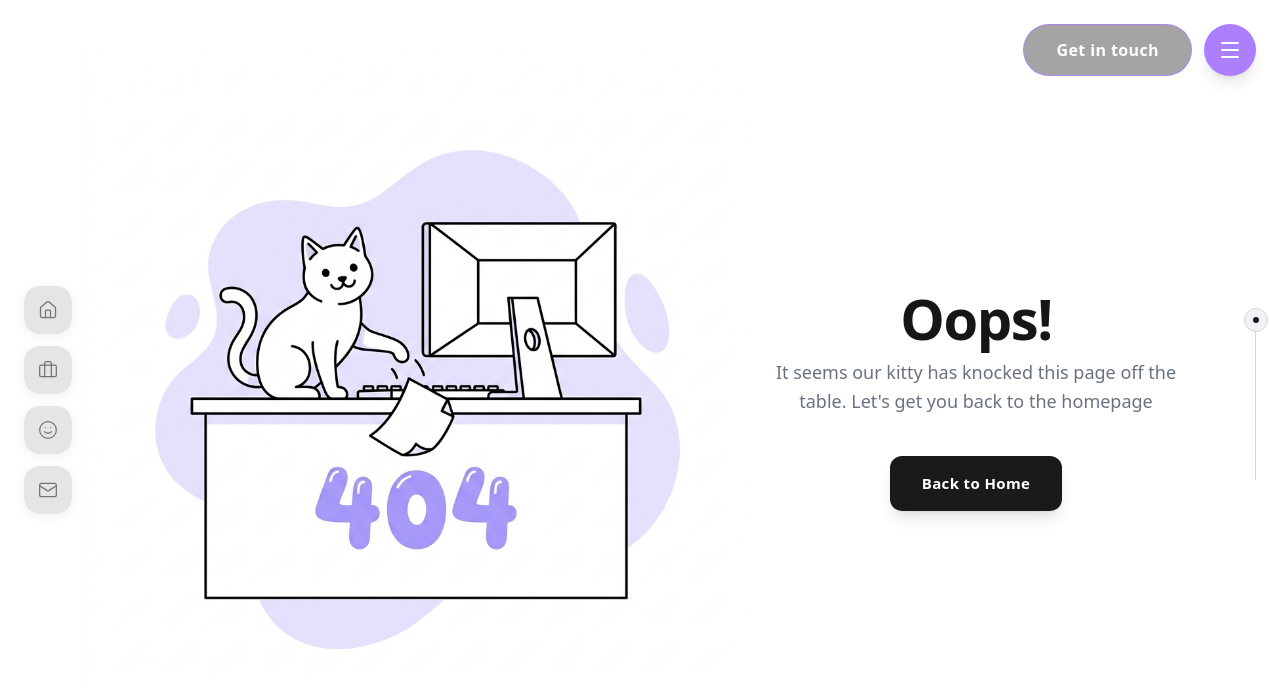
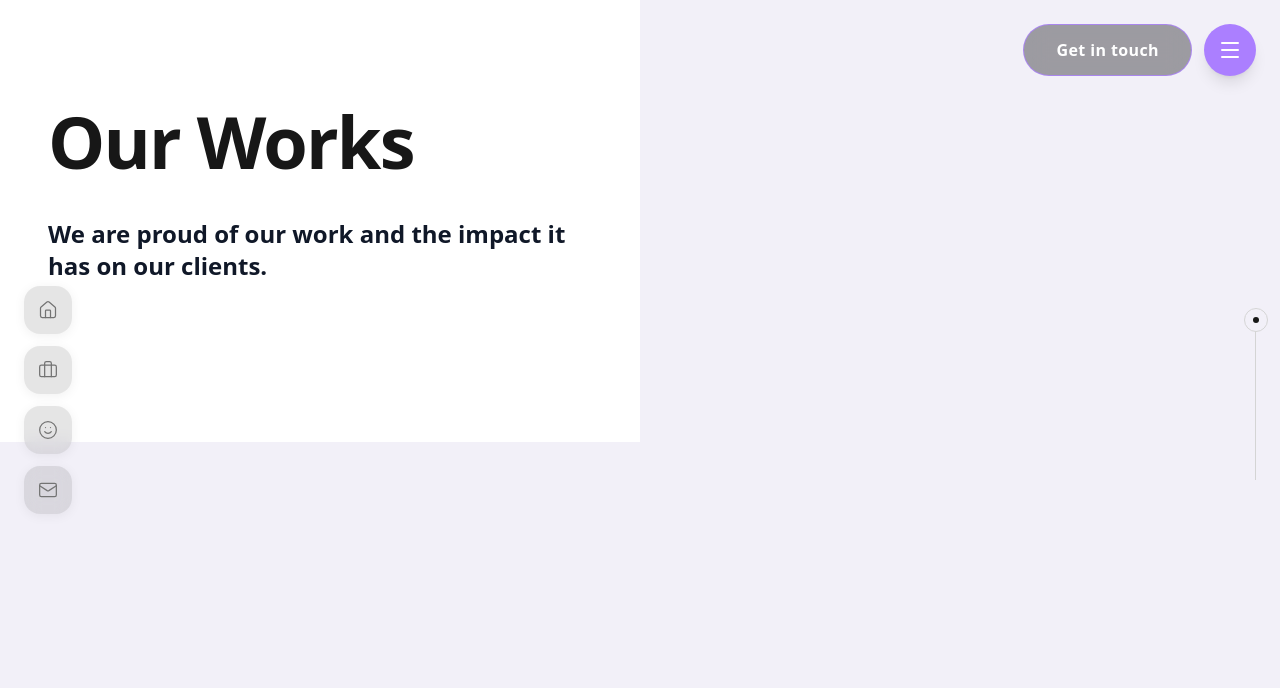
Before and after one commit to hyZenith/SyraSys, a Next.js app: page /works in a window 1280 px wide. Before the commit this address had no page. Shown: the top 688 px of the page. Built offline with nearby package versions, Linux system fonts and the light colour scheme.

Commit message:
add portfolio page

```diff
--- /dev/null
+++ b/app/works/page.tsx
@@ -0,0 +1,19 @@
+import { div, section } from "framer-motion/client"
+
+export default function Works() {
+    return (
+        <section>
+            <div className="grid grid-cols-1 lg:grid-cols-2 gap-0">
+                <div className="bg-white px-8 py-16 md:px-12 md:py-24 flex flex-col justify-center">
+                    <h1 className="text-5xl md:text-6xl lg:text-7xl font-black tracking-tight mb-8 leading-tight">
+                        Our Works
+                    </h1>
+                    <p className="text-xl md:text-2xl font-semibold mb-16 text-gray-900">
+                        We are proud of our work and the impact it has on our clients.
+                    </p>
+                </div>
+                </div >
+        </section >
+
+    )
+}
```
